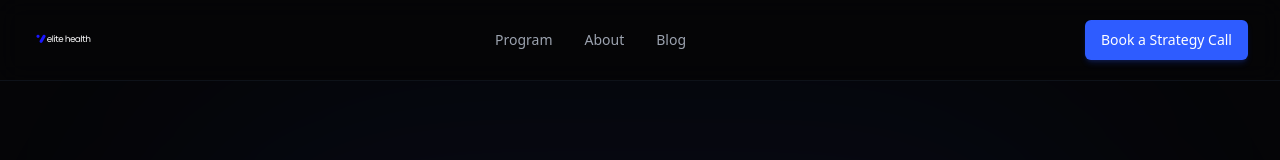
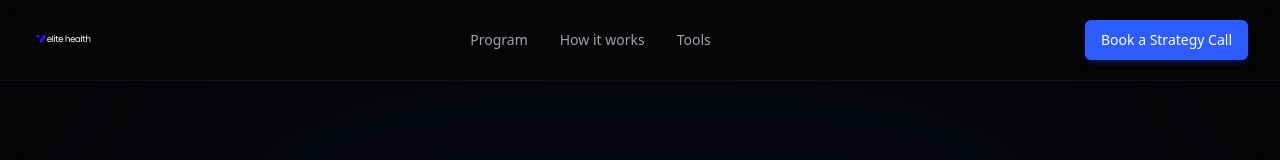
Before and after one commit to gsfit1996/elite-health-web, a Next.js app: page / in a window 1280 px wide. Shown: the top 160 px of the page. Built offline with nearby package versions, Linux system fonts and the light colour scheme.

Commit message:
Update navbar links to how-it-works and tools

```diff
--- a/components/layout/navbar.tsx
+++ b/components/layout/navbar.tsx
@@ -34,16 +34,16 @@ export function Navbar() {
                             Program
                         </Link>
                         <Link
-                            href="/about"
+                            href="/how-it-works"
                             className="text-sm font-medium text-muted-foreground transition-colors hover:text-foreground"
                         >
-                            About
+                            How it works
                         </Link>
                         <Link
-                            href="/blog"
+                            href="/tools"
                             className="text-sm font-medium text-muted-foreground transition-colors hover:text-foreground"
                         >
-                            Blog
+                            Tools
                         </Link>
                     </nav>
 
@@ -81,18 +81,18 @@ export function Navbar() {
                                 Program
                             </Link>
                             <Link
-                                href="/about"
+                                href="/how-it-works"
                                 className="block py-2 border-b border-border/50 text-foreground/80 hover:text-primary"
                                 onClick={() => setIsMobileMenuOpen(false)}
                             >
-                                About
+                                How it works
                             </Link>
                             <Link
-                                href="/blog"
+                                href="/tools"
                                 className="block py-2 border-b border-border/50 text-foreground/80 hover:text-primary"
                                 onClick={() => setIsMobileMenuOpen(false)}
                             >
-                                Blog
+                                Tools
                             </Link>
                         </nav>
 
```
